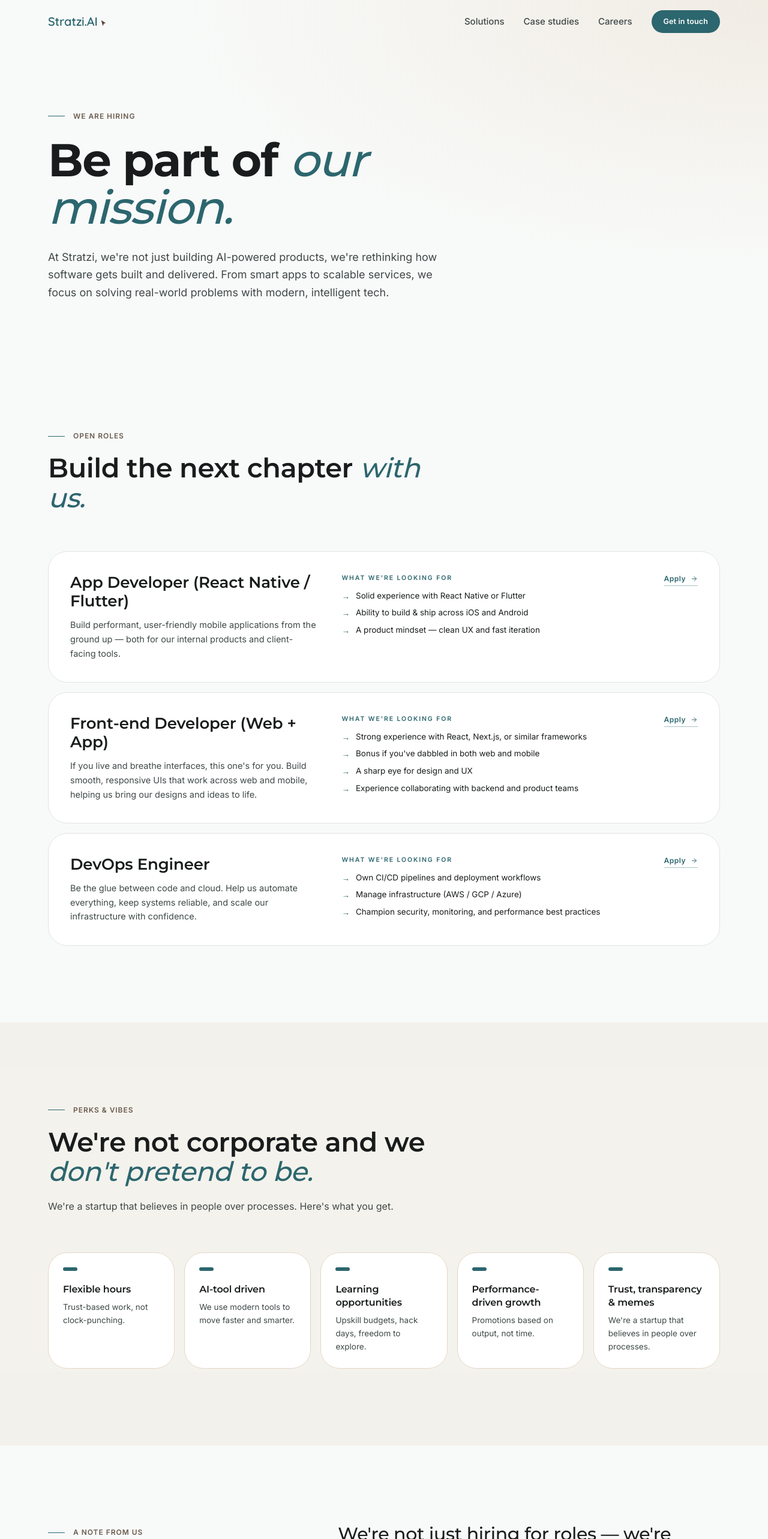
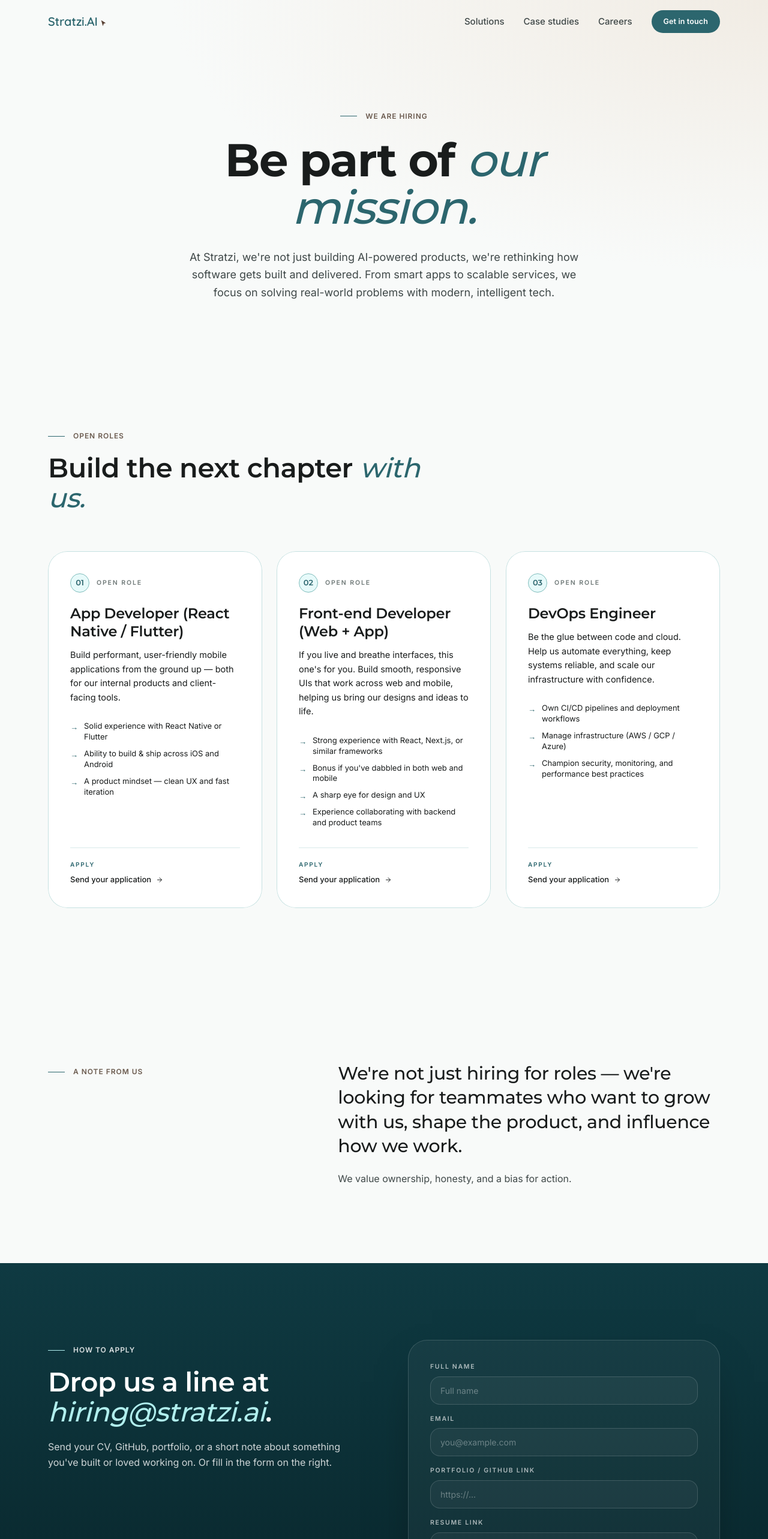
Before and after one commit to anjaligautam-svg/stratzi-website, a Next.js app: page /careers in a window 1280 px wide. Shown: the top 2566 px of the page at 60% size. Built offline with nearby package versions, Linux system fonts and the light colour scheme.

Commit message:
Completed Careers page

```diff
--- a/app/careers/page.tsx
+++ b/app/careers/page.tsx
@@ -4,6 +4,8 @@ import { Footer } from "@/components/sections/Footer";
 import { Reveal, Stagger, StaggerItem } from "@/components/motion/Reveal";
 import { CareersForm } from "@/components/CareersForm";
 import { WebGLShader } from "@/components/ui/web-gl-shader";
+import { TiltCard } from "@/components/ui/tilt-card";
+import { SpecialText } from "@/components/ui/special-text";
 
 export const metadata: Metadata = {
   title: "Careers — Stratzi",
@@ -12,6 +14,7 @@ export const metadata: Metadata = {
 };
 
 type Role = {
+  number: string;
   title: string;
   blurb: string;
   expectations: string[];
@@ -19,6 +22,7 @@ type Role = {
 
 const roles: Role[] = [
   {
+    number: "01",
     title: "App Developer (React Native / Flutter)",
     blurb:
       "Build performant, user-friendly mobile applications from the ground up — both for our internal products and client-facing tools.",
@@ -29,6 +33,7 @@ const roles: Role[] = [
     ],
   },
   {
+    number: "02",
     title: "Front-end Developer (Web + App)",
     blurb:
       "If you live and breathe interfaces, this one's for you. Build smooth, responsive UIs that work across web and mobile, helping us bring our designs and ideas to life.",
@@ -40,6 +45,7 @@ const roles: Role[] = [
     ],
   },
   {
+    number: "03",
     title: "DevOps Engineer",
     blurb:
       "Be the glue between code and cloud. Help us automate everything, keep systems reliable, and scale our infrastructure with confidence.",
@@ -51,55 +57,50 @@ const roles: Role[] = [
   },
 ];
 
-const perks = [
-  {
-    title: "Flexible hours",
-    body: "Trust-based work, not clock-punching.",
-  },
-  {
-    title: "AI-tool driven",
-    body: "We use modern tools to move faster and smarter.",
-  },
-  {
-    title: "Learning opportunities",
-    body: "Upskill budgets, hack days, freedom to explore.",
-  },
-  {
-    title: "Performance-driven growth",
-    body: "Promotions based on output, not time.",
-  },
-  {
-    title: "Trust, transparency & memes",
-    body: "We're a startup that believes in people over processes.",
-  },
-];
-
 export default function CareersPage() {
   return (
     <>
       <Navbar />
       <main className="flex flex-col">
-        {/* Page hero */}
+        {/* Page hero — centered header block. The display headline is
+            currently a plain element; a text animation will wrap it later
+            (the user is providing the animation code separately). */}
         <section className="relative pt-36 md:pt-44 pb-16 md:pb-20 section-x overflow-hidden">
           <div
             aria-hidden
             className="absolute inset-0 -z-10 bg-[radial-gradient(ellipse_at_top_right,theme(colors.bg-warm)_0%,theme(colors.bg)_55%)]"
           />
           <div className="mx-auto max-w-[1440px]">
-            <div className="max-w-3xl">
+            <div className="max-w-3xl mx-auto text-center">
               <Reveal>
                 <div className="eyebrow">We are hiring</div>
               </Reveal>
               <Reveal delay={0.08}>
                 <h1 className="display-xl mt-6">
-                  Be part of{" "}
-                  <span className="text-primary italic font-medium">
+                  {/* SpecialText scrambles each segment then settles to the
+                      real text. Both segments inherit the .display-xl font
+                      (Montserrat 700 + clamp size + ink color) from the h1;
+                      the second segment overrides color + weight + italic
+                      so the final state matches the prior static markup.
+
+                      `inView={false}` means animate on mount (the hero is
+                      always above the fold) — framer-motion's `useInView`
+                      proved unreliable with App Router hydration. */}
+                  <SpecialText delay={0.4} speed={28}>
+                    Be part of
+                  </SpecialText>
+                  {" "}
+                  <SpecialText
+                    delay={0.9}
+                    speed={28}
+                    className="text-primary italic font-medium"
+                  >
                     our mission.
-                  </span>
+                  </SpecialText>
                 </h1>
               </Reveal>
               <Reveal delay={0.16}>
-                <p className="mt-7 max-w-2xl text-[17px] md:text-[18px] leading-relaxed text-ink-muted">
+                <p className="mt-7 mx-auto max-w-2xl text-[17px] md:text-[18px] leading-relaxed text-ink-muted">
                   At Stratzi, we're not just building AI-powered products,
                   we're rethinking how software gets built and delivered.
                   From smart apps to scalable services, we focus on solving
@@ -110,7 +111,7 @@ export default function CareersPage() {
           </div>
         </section>
 
-        {/* Open roles */}
+        {/* Open roles — same UI / animation as home Pillars cards */}
         <section className="section-pad section-x bg-bg">
           <div className="mx-auto max-w-[1440px]">
             <div className="max-w-2xl">
@@ -128,56 +129,20 @@ export default function CareersPage() {
             </div>
 
             <Stagger
-              className="mt-12 md:mt-16 flex flex-col gap-4"
-              staggerChildren={0.1}
+              className="mt-12 md:mt-16 grid grid-cols-1 lg:grid-cols-3 gap-5 lg:gap-6"
+              staggerChildren={0.12}
             >
               {roles.map((r) => (
-                <StaggerItem key={r.title}>
+                <StaggerItem key={r.number} className="h-full">
+                  <TiltCard
+                    tiltLimit={7}
+                    scale={1.02}
+                    effect="evade"
+                    spotlightColor="rgba(176, 238, 237, 0.18)"
+                    className="h-full rounded-2xl"
+                  >
                     <RoleCard role={r} />
-                </StaggerItem>
-              ))}
-            </Stagger>
-          </div>
-        </section>
-
-        {/* Perks */}
-        <section className="section-pad section-x bg-bg-warm/60">
-          <div className="mx-auto max-w-[1440px]">
-            <div className="max-w-2xl">
-              <Reveal>
-                <div className="eyebrow">Perks & vibes</div>
-              </Reveal>
-              <Reveal delay={0.08}>
-                <h2 className="headline-lg mt-5">
-                  We're not corporate and we{" "}
-                  <span className="text-primary italic font-medium">
-                    don't pretend to be.
-                  </span>
-                </h2>
-              </Reveal>
-              <Reveal delay={0.16}>
-                <p className="mt-5 text-[16px] leading-relaxed text-ink-muted">
-                  We're a startup that believes in people over processes.
-                  Here's what you get.
-                </p>
-              </Reveal>
-            </div>
-
-            <Stagger
-              className="mt-12 md:mt-16 grid grid-cols-1 md:grid-cols-2 lg:grid-cols-5 gap-4"
-              staggerChildren={0.08}
-            >
-              {perks.map((p) => (
-                <StaggerItem key={p.title}>
-                  <article className="h-full rounded-2xl border border-line-warm bg-surface p-6">
-                    <span className="block h-1.5 w-6 rounded-full bg-primary" />
-                    <h3 className="mt-5 font-heading text-[16px] font-semibold leading-snug text-ink">
-                      {p.title}
-                    </h3>
-                    <p className="mt-2 text-[13.5px] leading-relaxed text-ink-muted">
-                      {p.body}
-                    </p>
-                  </article>
+                  </TiltCard>
                 </StaggerItem>
               ))}
             </Stagger>
@@ -263,27 +228,35 @@ export default function CareersPage() {
   );
 }
 
+/**
+ * RoleCard — same UI/animation pattern as home Pillars cards.
+ * Wrapped in TiltCard by the parent for tilt + spotlight.
+ */
 function RoleCard({ role }: { role: Role }) {
   return (
-    <article className="group rounded-2xl border border-line bg-surface p-7 md:p-9 transition-colors hover:border-primary-edge">
-      <div className="grid grid-cols-1 lg:grid-cols-12 gap-6 lg:gap-10">
-        <div className="lg:col-span-5">
-          <h3 className="font-heading text-[22px] md:text-[26px] font-semibold leading-[1.2] tracking-[-0.005em] text-ink">
-            {role.title}
-          </h3>
-          <p className="mt-3 text-[14.5px] leading-relaxed text-ink-muted">
+    <article className="relative h-full rounded-2xl border border-primary-edge/45 bg-surface p-7 md:p-9 overflow-hidden flex flex-col">
+      {/* Top row — numeral circle + label (Pillars pattern) */}
+      <div className="relative flex items-center gap-3">
+        <span className="flex h-8 w-8 items-center justify-center rounded-full border border-primary-edge bg-primary-soft/30 font-heading text-[13px] font-semibold text-primary">
+          {role.number}
+        </span>
+        <span className="text-[10.5px] font-semibold tracking-[0.18em] uppercase text-ink-subtle">
+          Open role
+        </span>
+      </div>
+
+      <h3 className="headline-md relative mt-5">{role.title}</h3>
+
+      <p className="relative mt-3 text-[14.5px] leading-relaxed text-ink">
         {role.blurb}
       </p>
-        </div>
-        <div className="lg:col-span-6">
-          <div className="text-[10.5px] font-semibold tracking-[0.18em] uppercase text-primary">
-            What we're looking for
-          </div>
-          <ul className="mt-3 flex flex-col gap-2.5">
+
+      {/* Bullet list — same → marker as Pillars */}
+      <ul className="relative mt-7 flex flex-col gap-2.5 flex-1">
         {role.expectations.map((e) => (
           <li
             key={e}
-                className="flex items-start gap-2.5 text-[13.5px] leading-snug text-ink"
+            className="flex items-start gap-2.5 text-[13px] leading-snug text-ink"
           >
             <span className="mt-1 text-primary font-semibold leading-none">
               →
@@ -292,13 +265,17 @@ function RoleCard({ role }: { role: Role }) {
           </li>
         ))}
       </ul>
+
+      {/* Bottom block — Pillars' "In action" position becomes "Apply" CTA */}
+      <div className="relative mt-8 border-t border-primary-edge/30 pt-5">
+        <div className="text-[10px] font-semibold tracking-[0.18em] uppercase text-primary">
+          Apply
         </div>
-        <div className="lg:col-span-1 lg:text-right flex lg:justify-end">
         <a
           href="#apply"
-            className="inline-flex items-center gap-2 text-[12px] font-semibold tracking-[0.04em] text-primary border-b border-primary/40 pb-0.5 hover:border-primary transition-colors self-start"
+          className="mt-2 inline-flex items-center gap-2 text-[13px] font-medium text-ink hover:text-primary transition-colors"
         >
-            Apply
+          Send your application
           <svg
             width="12"
             height="12"
@@ -308,14 +285,12 @@ function RoleCard({ role }: { role: Role }) {
             strokeWidth="2"
             strokeLinecap="round"
             strokeLinejoin="round"
-              className="transition-transform group-hover:translate-x-1"
           >
             <line x1="5" y1="12" x2="19" y2="12" />
             <polyline points="12 5 19 12 12 19" />
           </svg>
         </a>
       </div>
-      </div>
     </article>
   );
 }
--- /dev/null
+++ b/components/ui/special-text.tsx
@@ -0,0 +1,195 @@
+"use client";
+
+import { useEffect, useRef, useState } from "react";
+import { useInView } from "framer-motion";
+
+interface SpecialTextProps {
+  children: string;
+  speed?: number;
+  delay?: number;
+  className?: string;
+  inView?: boolean;
+  once?: boolean;
+}
+
+/**
+ * SpecialText — character-scramble reveal animation.
+ *
+ * Adapted from the source component:
+ *  - Import path swapped from `motion/react` → `framer-motion` (we already
+ *    have framer-motion installed; both export `useInView` with the same
+ *    signature, so no `motion` package install needed).
+ *  - Stripped the hardcoded `font-mono font-medium h-4.5 leading-5` so the
+ *    final settled text fully inherits the parent's typography (size, font,
+ *    color). Critical for placing this inside a `display-xl` headline.
+ *  - `className` is the only styling source — pass whatever Tailwind/CSS
+ *    classes you want and they apply throughout the scramble + settled
+ *    states.
+ */
+
+const RANDOM_CHARS = "_!X$0-+*#";
+
+function getRandomChar(prevChar?: string): string {
+  let char: string;
+  do {
+    char = RANDOM_CHARS[Math.floor(Math.random() * RANDOM_CHARS.length)];
+  } while (char === prevChar);
+  return char;
+}
+
+export function SpecialText({
+  children,
+  speed = 20,
+  delay = 0,
+  className = "",
+  inView = false,
+  once = true,
+}: SpecialTextProps) {
+  const containerRef = useRef<HTMLSpanElement>(null);
+  const isInView = useInView(containerRef, { once, margin: "-100px" });
+  const shouldAnimate = inView ? isInView : true;
+  const [hasStarted, setHasStarted] = useState(() => !inView && delay <= 0);
+  const text = children;
+  const [displayText, setDisplayText] = useState<string>(
+    " ".repeat(text.length)
+  );
+  const [currentPhase, setCurrentPhase] = useState<"phase1" | "phase2">(
+    "phase1"
+  );
+  const [animationStep, setAnimationStep] = useState<number>(0);
+  const intervalRef = useRef<ReturnType<typeof setInterval> | null>(null);
+  const startTimeoutRef = useRef<number | null>(null);
+
+  function clearStartTimeout() {
+    if (startTimeoutRef.current === null) return;
+    window.clearTimeout(startTimeoutRef.current);
+    startTimeoutRef.current = null;
+  }
+
+  function startAnimation() {
+    setHasStarted(true);
+    setDisplayText(" ".repeat(text.length));
+    setCurrentPhase("phase1");
+    setAnimationStep(0);
+  }
+
+  const runPhase1 = () => {
+    const maxSteps = text.length * 2;
+    const currentLength = Math.min(animationStep + 1, text.length);
+
+    const chars: string[] = [];
+    for (let i = 0; i < currentLength; i++) {
+      const prevChar = i > 0 ? chars[i - 1] : undefined;
+      chars.push(getRandomChar(prevChar));
+    }
+
+    for (let i = currentLength; i < text.length; i++) {
+      chars.push(" ");
+    }
+
+    setDisplayText(chars.join(""));
+
+    if (animationStep < maxSteps - 1) {
+      setAnimationStep((prev) => prev + 1);
+    } else {
+      setCurrentPhase("phase2");
+      setAnimationStep(0);
+    }
+  };
+
+  const runPhase2 = () => {
+    const revealedCount = Math.floor(animationStep / 2);
+    const chars: string[] = [];
+
+    for (let i = 0; i < revealedCount && i < text.length; i++) {
+      chars.push(text[i]);
+    }
+
+    if (revealedCount < text.length) {
+      if (animationStep % 2 === 0) {
+        chars.push("_");
+      } else {
+        chars.push(getRandomChar());
+      }
+    }
+
+    for (let i = chars.length; i < text.length; i++) {
+      chars.push(getRandomChar());
+    }
+
+    setDisplayText(chars.join(""));
+
+    if (animationStep < text.length * 2 - 1) {
+      setAnimationStep((prev) => prev + 1);
+    } else {
+      setDisplayText(text);
+      if (intervalRef.current) {
+        clearInterval(intervalRef.current);
+        intervalRef.current = null;
+      }
+    }
+  };
+
+  useEffect(() => {
+    if (shouldAnimate && !hasStarted) {
+      clearStartTimeout();
+      if (delay <= 0) {
+        startAnimation();
+        return;
+      }
+      startTimeoutRef.current = window.setTimeout(() => {
+        startTimeoutRef.current = null;
+        startAnimation();
+      }, delay * 1000);
+    }
+    return () => clearStartTimeout();
+    // eslint-disable-next-line react-hooks/exhaustive-deps
+  }, [shouldAnimate, hasStarted, delay, text.length]);
+
+  useEffect(() => {
+    if (!hasStarted) {
+      return;
+    }
+
+    if (intervalRef.current) {
+      clearInterval(intervalRef.current);
+    }
+
+    intervalRef.current = setInterval(() => {
+      if (currentPhase === "phase1") {
+        runPhase1();
+      } else {
+        runPhase2();
+      }
+    }, speed);
+
+    return () => {
+      if (intervalRef.current) {
+        clearInterval(intervalRef.current);
+      }
+    };
+    // eslint-disable-next-line react-hooks/exhaustive-deps
+  }, [currentPhase, animationStep, text, speed, hasStarted]);
+
+  useEffect(() => {
+    if (hasStarted) {
+      setDisplayText(" ".repeat(text.length));
+      setCurrentPhase("phase1");
+      setAnimationStep(0);
+    }
+
+    return () => {
+      clearStartTimeout();
+      if (intervalRef.current) {
+        clearInterval(intervalRef.current);
+      }
+    };
+    // eslint-disable-next-line react-hooks/exhaustive-deps
+  }, [text]);
+
+  return (
+    <span ref={containerRef} className={className}>
+      {displayText}
+    </span>
+  );
+}
```
Lines whose indentation alone changed are shown as unchanged.
